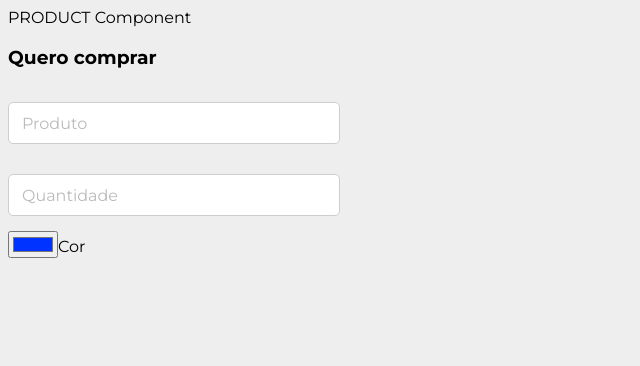
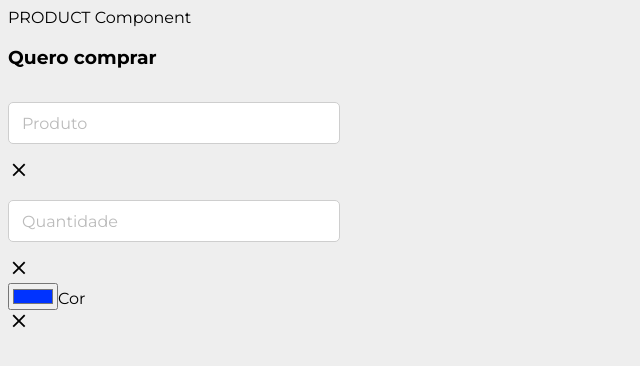
Before and after one commit to marcusviniciusmo/CompanhiaDoSaldo_Website_DEPRECATED, a React (Create React App) app in the folder frontend/: page /pedidos/Product in a window 1280 px wide. Shown: the top 366 px of the page, without its empty margins (0-640 px from the left). Built offline with nearby package versions, Linux system fonts and the light colour scheme.

Commit message:
Added Clear Icon to clear input value

```diff
--- a/frontend/src/components/Input/index.tsx
+++ b/frontend/src/components/Input/index.tsx
@@ -1,3 +1,4 @@
+import ClearIcon from '@mui/icons-material/Clear';
 import './styles.css';
 
 type Props = {
@@ -55,6 +56,10 @@ function Input({
       >
         {label}
       </label>
+
+      <div>
+        <ClearIcon fontSize='large' />
+      </div>
     </div>
   );
 };
```
